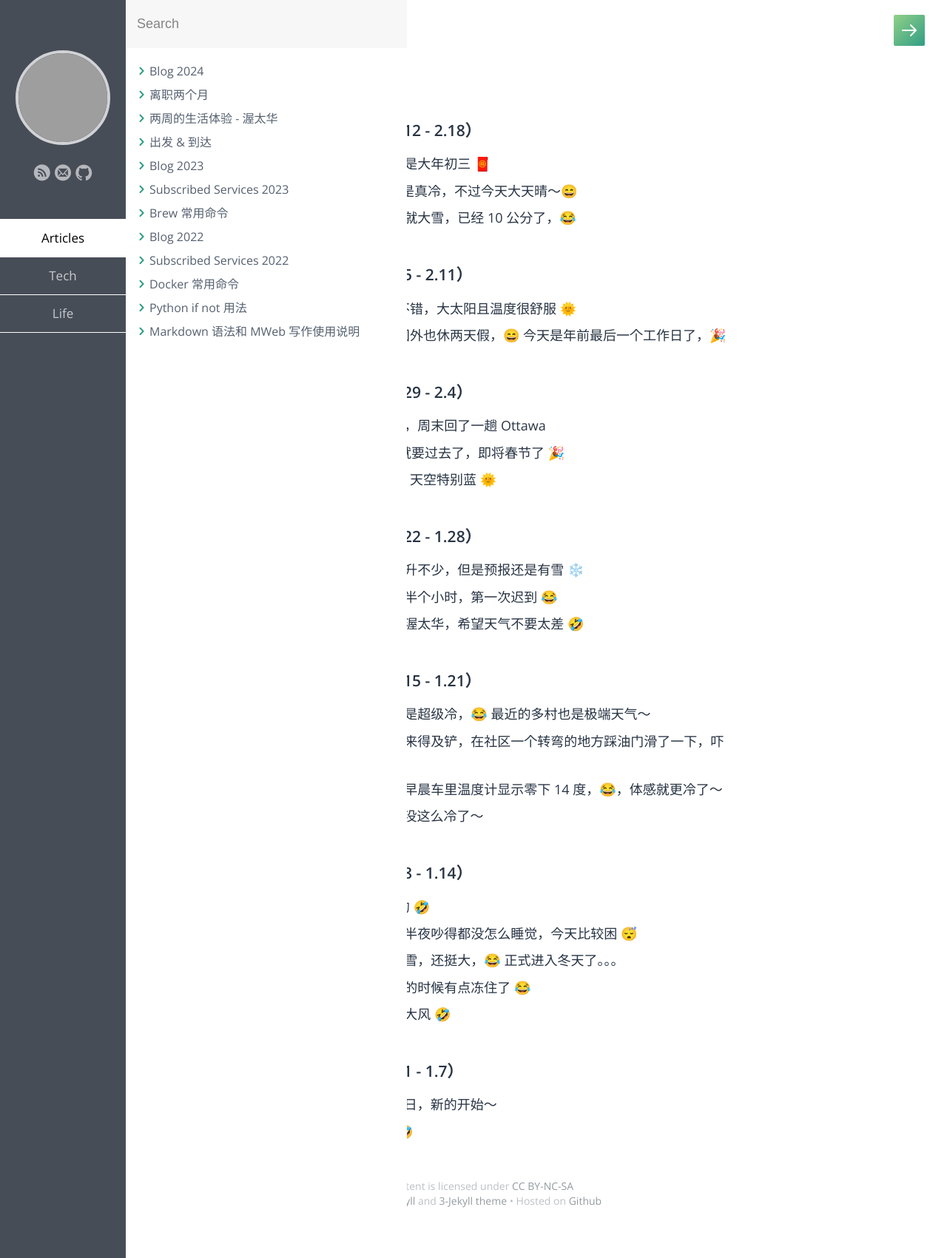
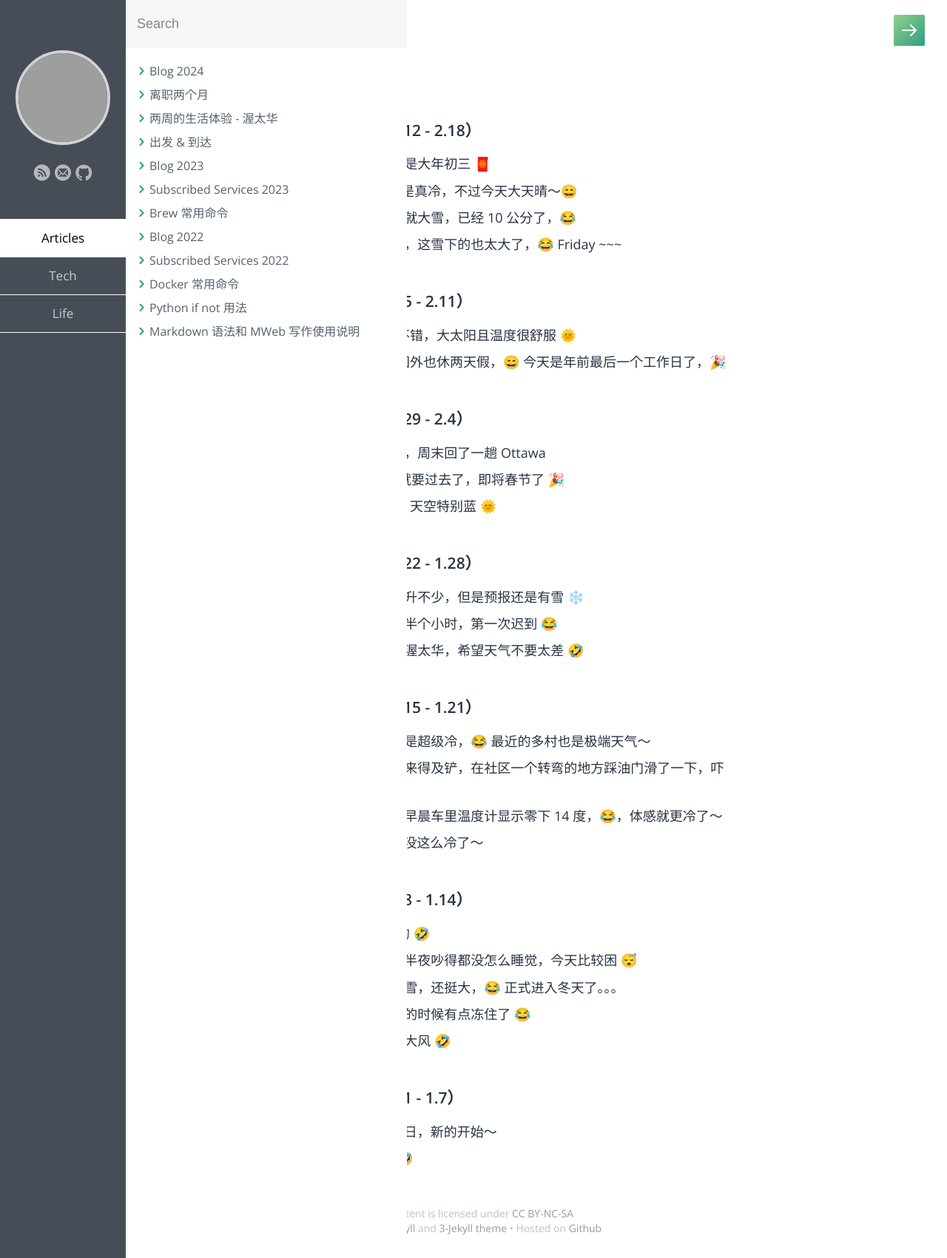
Before and after one commit to samxupeiran/samxupeiran.github.io, a Jekyll site: the page built from _posts/life/2024-01-02-my-blog.md, in a window 1280 px wide. Shown: the whole page at 74% size. Built offline with Jekyll 4.4.1, drawn with Linux system fonts in a browser that asks for light colours; some web fonts are replaced; grey boxes are pictures that could not be loaded.

Commit message:
feat: add weekly blog 2.16

```diff
--- a/_posts/life/2024-01-02-my-blog.md
+++ b/_posts/life/2024-01-02-my-blog.md
@@ -10,6 +10,7 @@ tags: Blog
      - 2.12 今天来上班了，农历是大年初三 🧧
      - 2.14 情人节快乐 🌹 早上是真冷，不过今天大天晴～😄
      - 2.15 早上出的太阳，下午就大雪，已经 10 公分了，😂
+     - 2.16 早上起来已经放晴了，这雪下的也太大了，😂 Friday ~~~
 
 - ### 2024 年 2 月 第 1 周（2.5 - 2.11）
      - 2.5 周末两天的天气相当不错，大太阳且温度很舒服 🌞
```
